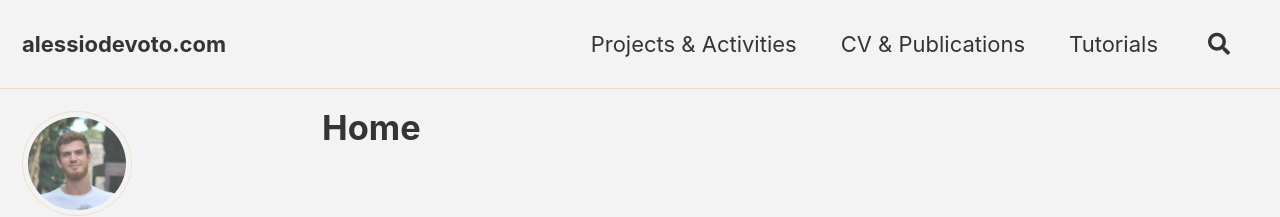
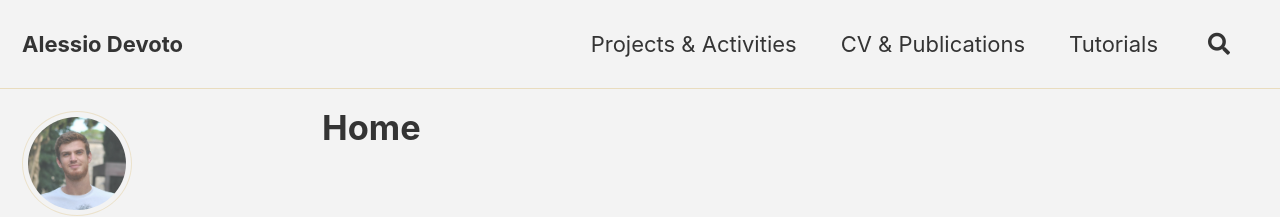
Before and after one commit to yuzhaouoe/yuzhaouoe.github.io, a Jekyll site: the page built from index.md, in a window 1280 px wide and 1134 px high. Shown: the top 217 px of the window. Built offline with Jekyll 4.4.1, drawn with Linux system fonts in a browser that asks for light colours; cached includes are drawn as plain includes; comment, search, counter and statistics services are not loaded.

Commit message:
posts not working

```diff
--- a/_config.yml
+++ b/_config.yml
@@ -26,7 +26,7 @@
 repository               : "alessiodevoto/alessiodevoto.github.io"
 teaser                   : # path of fallback teaser image, e.g. "/assets/images/500x300.png" (immagine di default per i post)
 logo                     : # path of logo image to display in the masthead, e.g. "/assets/images/88x88.png"
-masthead_title           : "alessiodevoto.com" #overrides the website title displayed in the masthead, use " " for no title
+masthead_title           : "Alessio Devoto" #overrides the website title displayed in the masthead, use " " for no title
 # breadcrumbs            : false # true, false (default)
 words_per_minute         : 200
 comments:
--- a/_data/navigation.yml
+++ b/_data/navigation.yml
@@ -5,4 +5,4 @@
   - title: "CV & Publications"
     url: /cv
   - title: "Tutorials"
-    url:  /archive
+    url:  /tutorials
```
